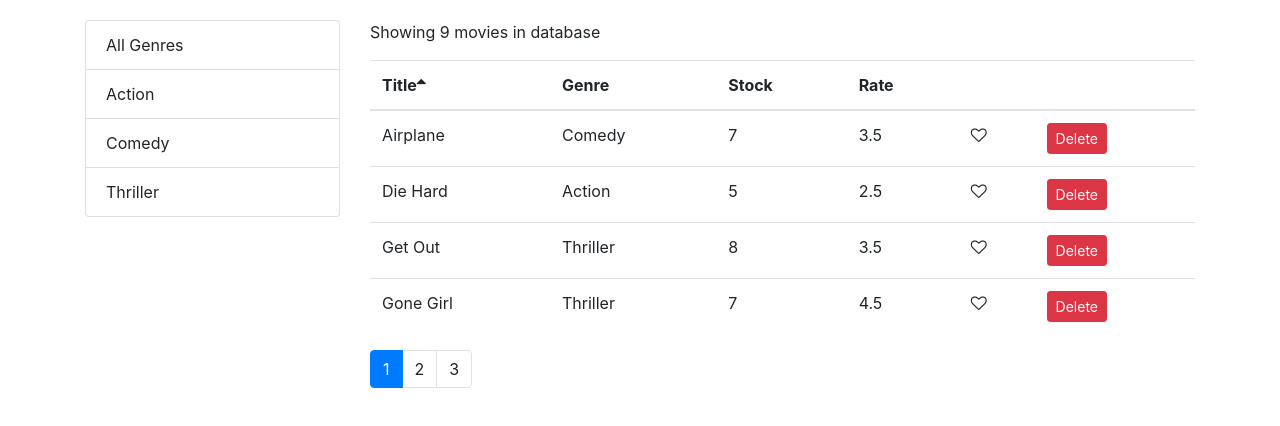
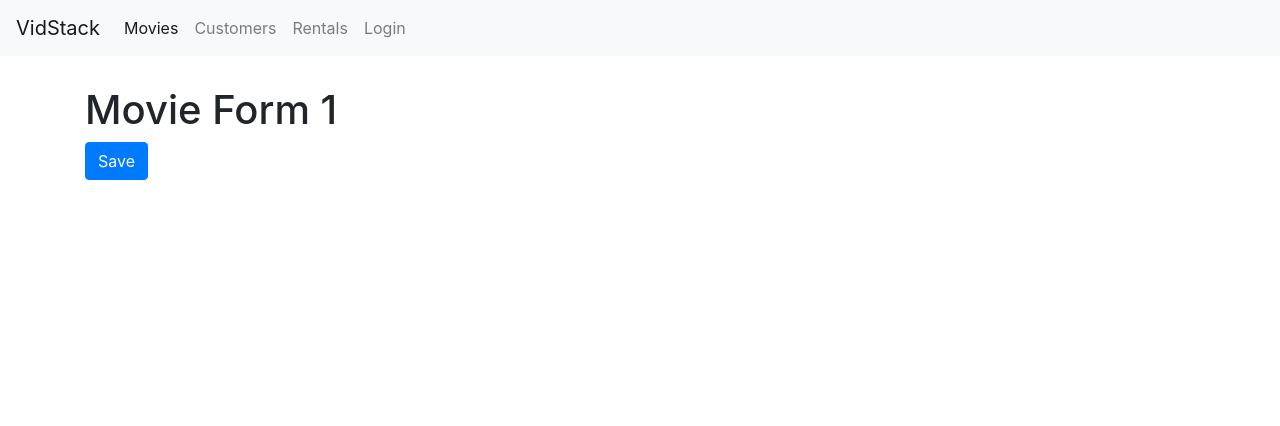
Before and after one commit to carotkut94/VideoStack, a React (Create React App) app: page /movies/1 in a window 1280 px wide. Shown: the top 426 px of the page. Built offline with nearby package versions, Linux system fonts and the light colour scheme.

Commit message:
Routing and forms

```diff
--- a/package.json
+++ b/package.json
@@ -9,6 +9,7 @@
     "prop-types": "^15.6.2",
     "react": "^16.8.1",
     "react-dom": "^16.8.1",
+    "react-router-dom": "^4.3.1",
     "react-scripts": "2.1.3"
   },
   "scripts": {
--- a/src/App.js
+++ b/src/App.js
@@ -1,13 +1,32 @@
 import React, { Component } from "react";
+import Movies from "./components/movies";
+import { Route, Redirect, Switch } from "react-router-dom";
+import Rentals from "./components/rentals";
+import Customers from "./components/customers";
+import NotFound from "./components/notFound";
+import NavBar from "./components/navBar";
+import MovieForm from "./components/movieForm";
+import LoginForm from "./components/loginForm";
 import "./App.css";
-import Movies from "./components/movies";
 
 class App extends Component {
   render() {
     return (
-      <main className="container">
-        <Movies />
-      </main>
+      <React.Fragment>
+        <NavBar />
+        <main className="container">
+          <Switch>
+            <Route path="/login" component={LoginForm} />
+            <Route path="/movies/:id" component={MovieForm} />
+            <Route path="/movies" component={Movies} />
+            <Route path="/customers" component={Customers} />
+            <Route path="/rentals" component={Rentals} />
+            <Route path="/not-found" component={NotFound} />
+            <Redirect from="/" to="/movies" />
+            <Redirect exact to="/not-found" />
+          </Switch>
+        </main>
+      </React.Fragment>
     );
   }
 }
--- /dev/null
+++ b/src/components/customers.jsx
@@ -0,0 +1,6 @@
+import React from "react";
+const Customers = () => {
+  return <h1>Customers</h1>;
+};
+
+export default Customers;
--- /dev/null
+++ b/src/components/loginForm.jsx
@@ -0,0 +1,25 @@
+import React, { Component } from "react";
+
+class LoginForm extends Component {
+  state = {};
+  render() {
+    return (
+      <div>
+        <h1>Login</h1>
+        <form>
+          <div className="form-group">
+            <label htmlFor="username">Username</label>
+            <input id="username" type="text" className="form-control" />
+          </div>
+          <div className="form-group">
+            <label htmlFor="password">Password</label>
+            <input id="password" type="text" className="form-control" />
+          </div>
+          <button className="btn btn-primary">Login</button>
+        </form>
+      </div>
+    );
+  }
+}
+
+export default LoginForm;
--- /dev/null
+++ b/src/components/movieForm.jsx
@@ -0,0 +1,18 @@
+import React from "react";
+const MovieForm = ({ match, history }) => {
+  return (
+    <div>
+      <h1>Movie Form {match.params.id}</h1>
+      <button
+        className="btn btn-primary"
+        onClick={() => {
+          history.push("/movies");
+        }}
+      >
+        Save
+      </button>
+    </div>
+  );
+};
+
+export default MovieForm;
--- a/src/components/moviesTable.jsx
+++ b/src/components/moviesTable.jsx
@@ -1,9 +1,14 @@
 import React, { Component } from "react";
 import Like from "../components/common/like";
 import Table from "../components/common/table";
+import { Link } from "react-router-dom";
 class MoviesTable extends Component {
   columns = [
-    { path: "title", label: "Title" },
+    {
+      path: "title",
+      label: "Title",
+      content: movie => <Link to={`/movies/${movie._id}`}>{movie.title}</Link>
+    },
     { path: "genre.name", label: "Genre" },
     { path: "numberInStock", label: "Stock" },
     { path: "dailyRentalRate", label: "Rate" },
--- /dev/null
+++ b/src/components/navBar.jsx
@@ -0,0 +1,48 @@
+import React from "react";
+import { NavLink, Link } from "react-router-dom";
+const NavBar = () => {
+  return (
+    <nav className="navbar navbar-expand-lg navbar-light bg-light">
+      <Link className="navbar-brand" to="#">
+        VidStack
+      </Link>
+      <button
+        className="navbar-toggler"
+        type="button"
+        data-toggle="collapse"
+        data-target="#navbarNav"
+        aria-controls="navbarNav"
+        aria-expanded="false"
+        aria-label="Toggle navigation"
+      >
+        <span className="navbar-toggler-icon" />
+      </button>
+      <div className="collapse navbar-collapse" id="navbarNav">
+        <ul className="navbar-nav">
+          <li className="nav-item active">
+            <NavLink className="nav-link" to="/movies">
+              Movies <span className="sr-only">(current)</span>
+            </NavLink>
+          </li>
+          <li className="nav-item">
+            <NavLink className="nav-link" to="/customers">
+              Customers
+            </NavLink>
+          </li>
+          <li className="nav-item">
+            <NavLink className="nav-link" to="/rentals">
+              Rentals
+            </NavLink>
+          </li>
+          <li className="nav-item">
+            <NavLink className="nav-link" to="/login">
+              Login
+            </NavLink>
+          </li>
+        </ul>
+      </div>
+    </nav>
+  );
+};
+
+export default NavBar;
--- /dev/null
+++ b/src/components/notFound.jsx
@@ -0,0 +1,6 @@
+import React from "react";
+const NotFound = () => {
+  return <h1>Not Found</h1>;
+};
+
+export default NotFound;
--- /dev/null
+++ b/src/components/rentals.jsx
@@ -0,0 +1,6 @@
+import React from "react";
+const Rentals = () => {
+  return <h1>Rentals</h1>;
+};
+
+export default Rentals;
--- a/src/index.css
+++ b/src/index.css
@@ -1,11 +1,15 @@
 body {
   margin: 0;
-  padding: 20px 0 0 0;
+  padding: 0 0 0 0;
   font-family: -apple-system, BlinkMacSystemFont, "Segoe UI", "Roboto", "Oxygen",
     "Ubuntu", "Cantarell", "Fira Sans", "Droid Sans", "Helvetica Neue",
     sans-serif;
   -webkit-font-smoothing: antialiased;
   -moz-osx-font-smoothing: grayscale;
+}
+
+.navbar {
+  margin-bottom: 30px;
 }
 
 code {
--- a/src/index.js
+++ b/src/index.js
@@ -5,8 +5,14 @@
 import * as serviceWorker from "./serviceWorker";
 import "bootstrap/dist/css/bootstrap.css";
 import "font-awesome/css/font-awesome.css";
+import { BrowserRouter } from "react-router-dom";
 
-ReactDOM.render(<App />, document.getElementById("root"));
+ReactDOM.render(
+  <BrowserRouter>
+    <App />
+  </BrowserRouter>,
+  document.getElementById("root")
+);
 
 // If you want your app to work offline and load faster, you can change
 // unregister() to register() below. Note this comes with some pitfalls.
```
Also changed, not shown: 1 other file (tests, documents, lock files or other folders).
